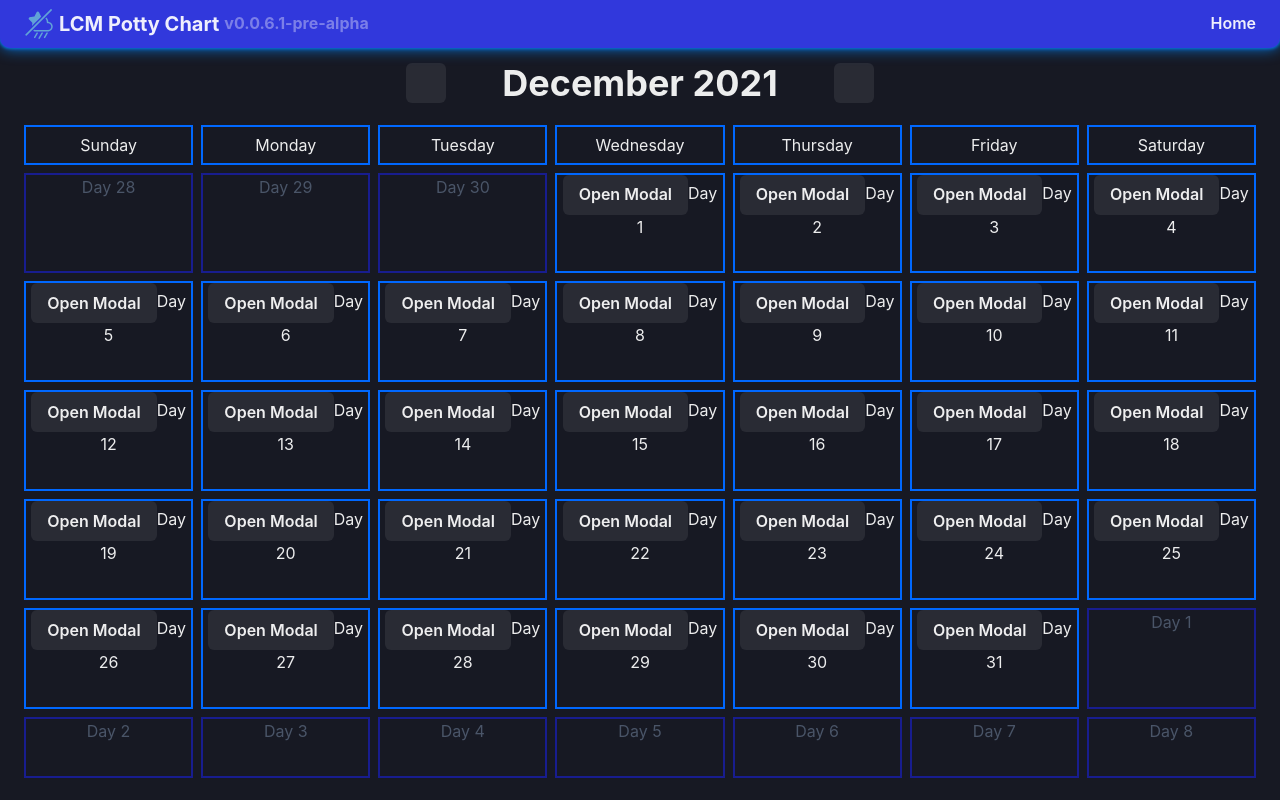
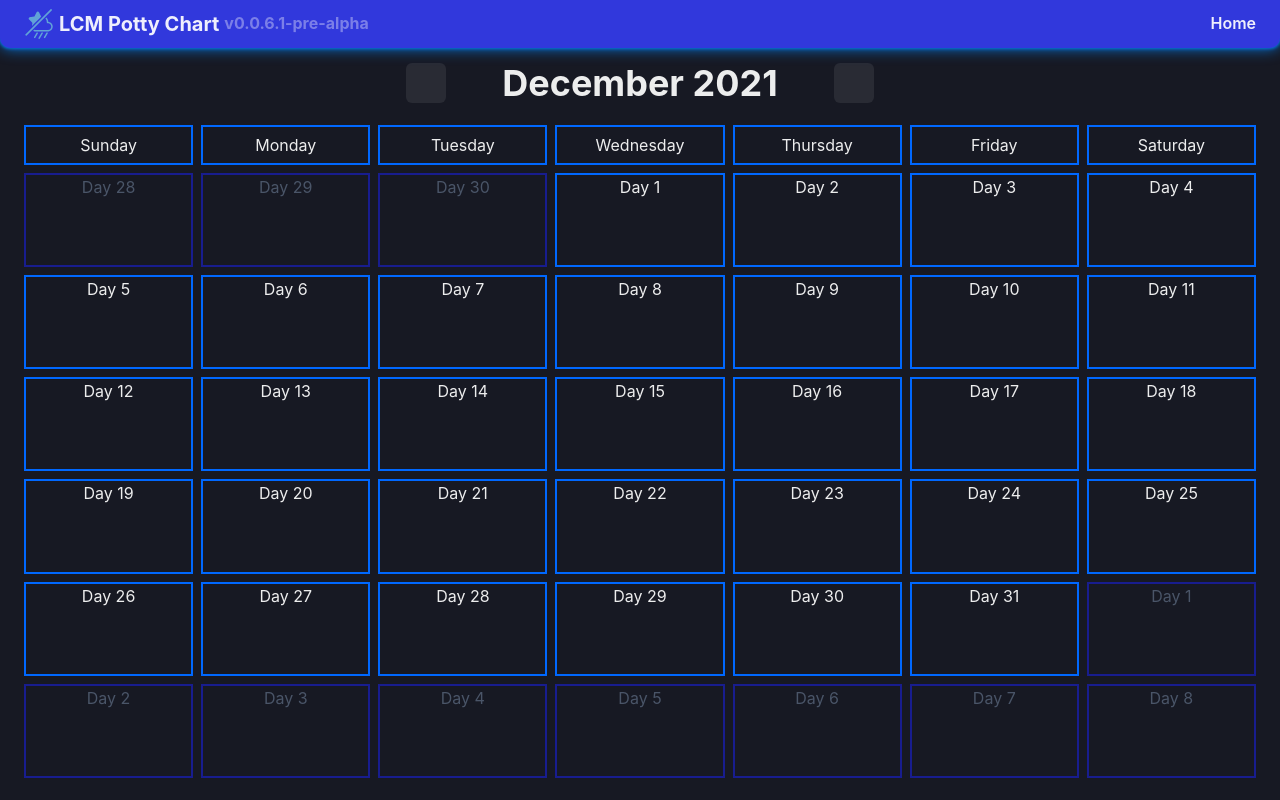
Before and after one commit to LucidCreationsMedia/LCM-Potty-Chart, a Next.js app: page / in a window 1280 px wide. Shown: the top 800 px of the page. Built offline with nearby package versions, Linux system fonts and the light colour scheme; some icons are missing.

Commit message:
Added todos. Refactored month component to use the day component.

```diff
--- a/components/calender/Day.tsx
+++ b/components/calender/Day.tsx
@@ -1,33 +1,23 @@
 import { Box, Text } from "@chakra-ui/react";
-import { add, getYear, getMonth, sub, getDate,format } from "date-fns";
+import { add, getYear, getMonth, sub, getDate } from "date-fns";
 import router from "next/router";
 import React, { Fragment } from "react";
 import AddSticker from "./modals/AddSticker";
 
-const Day = (
-  isOverflow: boolean,
-  date: Date,
-  overflowDirection: "next" | "prev" | null,
-  selectedDate: Date
-) => {
-  return (
-    <Fragment>
-      {isOverflow && (
-        <Box
-          bg="transparent"
-          color={isOverflow ? "gray.600" : "whiteAlpha"}
-          border={isOverflow ? "2px solid #181d8f" : "2px solid #0068ff"}
-          w="100%"
-          h="100%"
-          key={format(date, "P")}
-          {...(isOverflow && {
-            _hover: {
-              cursor: "pointer"
+interface DayProps {
+  isOverflow?: boolean;
+  overflowDirection?: "next" | "prev" | null;
+  sticker: -2 | -1 | 0 | 1 | 2 | null;
+  date: Date;
+  selectedDate: Date;
 }
-          })}
-          {...(isOverflow && {
-            onClick: () => {
-              if (overflowDirection === "next") {
+
+const Day = (props: DayProps): JSX.Element => {
+  const { isOverflow, overflowDirection, /*sticker,*/ date, selectedDate } =
+    props;
+
+  const handleNav = (direction: "next" | "prev") => {
+    if (direction === "next") {
       console.log(overflowDirection);
       const newMonth = add(selectedDate, { months: 1 });
 
@@ -35,7 +25,7 @@ const Day = (
       const month = getMonth(newMonth) + 1;
 
       router.push(`/calendar/${year}/${month}`);
-              } else if (overflowDirection === "prev") {
+    } else if (direction === "prev") {
       const newMonth = sub(selectedDate, { months: 1 });
 
       const year = getYear(newMonth);
@@ -43,13 +33,41 @@ const Day = (
 
       router.push(`/calendar/${year}/${month}`);
     }
-            }
-          })}
+  };
+
+  return (
+    <Fragment>
+      {isOverflow && (
+        <Box
+          bg="transparent"
+          color="gray.600"
+          border="2px solid #181d8f"
+          w="100%"
+          h="100%"
+          _hover={{
+            cursor: "pointer"
+          }}
+          onClick={() => handleNav(overflowDirection)}
         >
           <Text w="100%" h="100%">
-            {!isOverflow && <AddSticker />}
             {`Day ${getDate(date)}`}
           </Text>
+        </Box>
+      )}
+      {!isOverflow && (
+        <Box
+          bg="transparent"
+          color="whiteAlpha"
+          border="2px solid #0068ff"
+          w="100%"
+          h="100%"
+          /**
+           * TODO: Add an onClick that will trigger the opening of a modal.
+           * Update the modal to take in an isOpen bool that will handle the open state.
+           */
+        >
+          <Text>{`Day ${getDate(date)}`}</Text>
+          <AddSticker />
         </Box>
       )}
     </Fragment>
--- a/components/calender/index.tsx
+++ b/components/calender/index.tsx
@@ -2,9 +2,8 @@ import React, { useContext, useEffect } from "react";
 import { Box, HStack, SimpleGrid, Text, VStack } from "@chakra-ui/react";
 import CalenderNav from "./CalenderNav";
 import { CalenderContext } from "../../contexts/CalenderContext";
-import { getDate, sub, add, getYear, getMonth } from "date-fns";
-import { useRouter } from "next/router";
-import AddSticker from "./modals/AddSticker";
+import { format } from "date-fns";
+import Day from "./Day";
 // TODO: import types
 
 interface UpdateCalendarProps {
@@ -15,7 +14,6 @@ interface UpdateCalendarProps {
 
 const Calender = (newDate?: UpdateCalendarProps): JSX.Element => {
   const { selectedDate, layout, updateDate } = useContext(CalenderContext);
-  const router = useRouter();
 
   useEffect(() => {
     if (newDate) {
@@ -82,48 +80,56 @@ const Calender = (newDate?: UpdateCalendarProps): JSX.Element => {
         {Object.keys(month).map((week) => {
           const thisWeek = month[week];
 
-          return thisWeek.map((day) => {
-            const { date, isOverflow, overflowDirection } = day;
+          return thisWeek.map((day: MonthDay) => {
+            const { sticker, date, isOverflow, overflowDirection } = day;
 
             return (
-              <Box
-                bg="transparent"
-                color={isOverflow ? "gray.600" : "whiteAlpha"}
-                border={isOverflow ? "2px solid #181d8f" : "2px solid #0068ff"}
-                w="100%"
-                h="100%"
-                key={date}
-                {...(isOverflow && {
-                  _hover: {
-                    cursor: "pointer"
-                  }
-                })}
-                {...(isOverflow && {
-                  onClick: () => {
-                    if (overflowDirection === "next") {
-                      console.log(overflowDirection);
-                      const newMonth = add(selectedDate, { months: 1 });
+              <Day
+                isOverflow={isOverflow}
+                overflowDirection={overflowDirection}
+                sticker={sticker}
+                date={date}
+                selectedDate={selectedDate}
+                key={format(date, "P")}
+              />
+              // <Box
+              //   bg="transparent"
+              //   color={isOverflow ? "gray.600" : "whiteAlpha"}
+              //   border={isOverflow ? "2px solid #181d8f" : "2px solid #0068ff"}
+              //   w="100%"
+              //   h="100%"
+              //   key={date}
+              //   {...(isOverflow && {
+              //     _hover: {
+              //       cursor: "pointer"
+              //     }
+              //   })}
+              //   {...(isOverflow && {
+              //     onClick: () => {
+              //       if (overflowDirection === "next") {
+              //         console.log(overflowDirection);
+              //         const newMonth = add(selectedDate, { months: 1 });
 
-                      const year = getYear(newMonth);
-                      const month = getMonth(newMonth) + 1;
+              //         const year = getYear(newMonth);
+              //         const month = getMonth(newMonth) + 1;
 
-                      router.push(`/calendar/${year}/${month}`);
-                    } else if (overflowDirection === "prev") {
-                      const newMonth = sub(selectedDate, { months: 1 });
+              //         router.push(`/calendar/${year}/${month}`);
+              //       } else if (overflowDirection === "prev") {
+              //         const newMonth = sub(selectedDate, { months: 1 });
 
-                      const year = getYear(newMonth);
-                      const month = getMonth(newMonth) + 1;
+              //         const year = getYear(newMonth);
+              //         const month = getMonth(newMonth) + 1;
 
-                      router.push(`/calendar/${year}/${month}`);
-                    }
-                  }
-                })}
-              >
-                <Text w="100%" h="100%">
-                  {!isOverflow && <AddSticker />}
-                  {`Day ${getDate(date)}`}
-                </Text>
-              </Box>
+              //         router.push(`/calendar/${year}/${month}`);
+              //       }
+              //     }
+              //   })}
+              // >
+              //   <Text w="100%" h="100%">
+              //     {!isOverflow && <AddSticker />}
+              //     {`Day ${getDate(date)}`}
+              //   </Text>
+              // </Box>
             );
           });
         })}
--- a/components/calender/modals/AddSticker.tsx
+++ b/components/calender/modals/AddSticker.tsx
@@ -16,7 +16,10 @@ const AddSticker = (): JSX.Element => {
 
   return (
     <Fragment>
-      <Button onClick={() => setIsOpen(!isOpen)}>Open Modal</Button>
+      {/**
+       * TODO: Add prop that will be the trigger for opening the modal.
+       * <Button onClick={() => setIsOpen(!isOpen)}>Open Modal</Button>
+       */}
 
       <Modal isOpen={isOpen} onClose={() => setIsOpen(!isOpen)}>
         <ModalOverlay />
```
Lines whose indentation alone changed are shown as unchanged.
